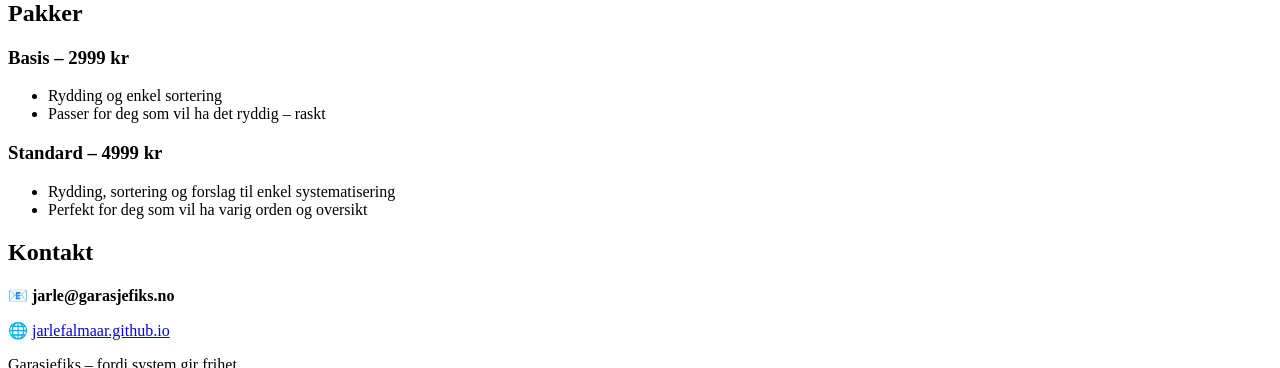
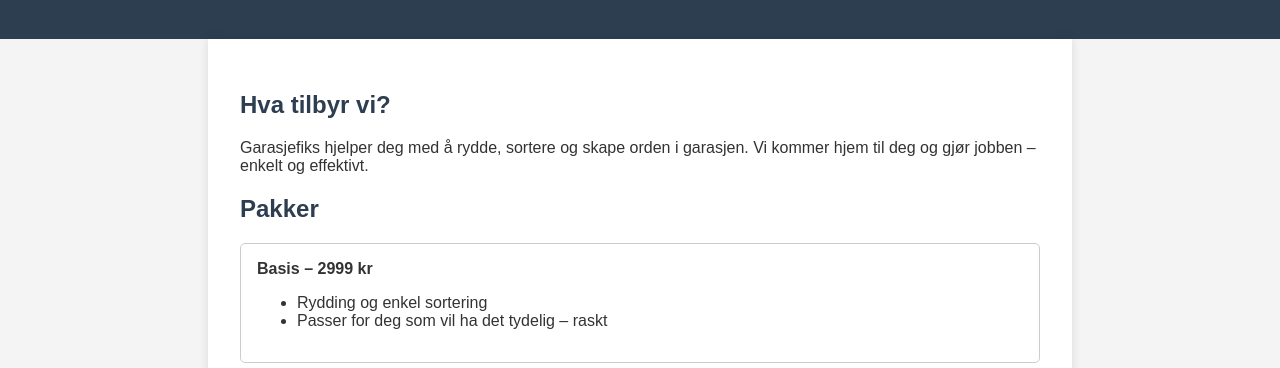
Before and after one commit to JarleFalmaar/JarleFalmaar.github.io, a plain HTML site: page index.html in a window 1280 px wide. Shown: the part 105-473 px from the top of the page. Drawn offline with Linux system fonts and the light colour scheme.

Commit message:
Refactor HTML structure and update content

```diff
--- a/index.html
+++ b/index.html
@@ -1,40 +1,87 @@
 <!DOCTYPE html>
 <html lang="no">
+<head>
+  <meta charset="UTF-8">
+  <meta name="viewport" content="width=device-width, initial-scale=1">
+  <title>Garasjefiks – Fordi system gir frihet</title>
+  <style>
+    body {
+      font-family: Arial, sans-serif;
+      margin: 0;
+      padding: 0;
+      background: #f4f4f4;
+      color: #333;
+    }
+    header {
+      background: #2c3e50;
+      color: white;
+      padding: 2rem;
+      text-align: center;
+    }
+    section {
+      padding: 2rem;
+      max-width: 800px;
+      margin: auto;
+      background: white;
+      box-shadow: 0 0 10px rgba(0,0,0,0.1);
+    }
+    h2 {
+      color: #2c3e50;
+    }
+    .pakke {
+      border: 1px solid #ccc;
+      padding: 1rem;
+      margin-bottom: 1rem;
+      border-radius: 5px;
+    }
+    footer {
+      text-align: center;
+      padding: 2rem;
+      font-size: 0.9rem;
+      color: #777;
+      background: #f4f4f4;
+    }
+    footer img {
+      height: 100px;
+      margin-top: 1rem;
+    }
+  </style>
+</head>
+<body>
+
+<header>
+  <h1>Garasjefiks</h1>
+</header>
 
 <section>
   <h2>Hva tilbyr vi?</h2>
   <p>Garasjefiks hjelper deg med å rydde, sortere og skape orden i garasjen. Vi kommer hjem til deg og gjør jobben – enkelt og effektivt.</p>
 
   <h2>Pakker</h2>
-
   <div class="pakke">
-    <h3>Basis – 2999 kr</h3>
+    <strong>Basis – 2999 kr</strong>
     <ul>
       <li>Rydding og enkel sortering</li>
-      <li>Passer for deg som vil ha det ryddig – raskt</li>
+      <li>Passer for deg som vil ha det tydelig – raskt</li>
     </ul>
   </div>
-
   <div class="pakke">
-    <h3>Standard – 4999 kr</h3>
+    <strong>Standard – 4999 kr</strong>
     <ul>
       <li>Rydding, sortering og forslag til enkel systematisering</li>
-      <li>Perfekt for deg som vil ha varig orden og oversikt</li>
+      <li>Passer for deg som vil ha orden og system</li>
     </ul>
   </div>
 
   <h2>Kontakt</h2>
-  <p>📧 <strong>jarle@garasjefiks.no</strong></p>
-  <p>🌐 <a href="https://jarlefalmaar.github.io">jarlefalmaar.github.io</a></p>
+  <p><strong>E-post:</strong> <a href="mailto:jarle@garasjefiks.no">jarle@garasjefiks.no</a></p>
+  <p><strong>Nettside:</strong> <a href="https://jarlefalmaar.github.io/garasjefiks">jarlefalmaar.github.io/garasjefiks</a></p>
 </section>
 
 <footer>
-  Garasjefiks – fordi system gir frihet.
+  <p>Garasjefiks – fordi system gir frihet.</p>
+  <img src="JF-garasjefiks-logo-transparent.png" alt="Garasjefiks logo">
 </footer>
 
 </body>
 </html>
-
-<header>
-  <img src="logo.png" alt="Garasjefiks logo" style="height:150px; display:block; margin:0 auto;">
-</header>
```
